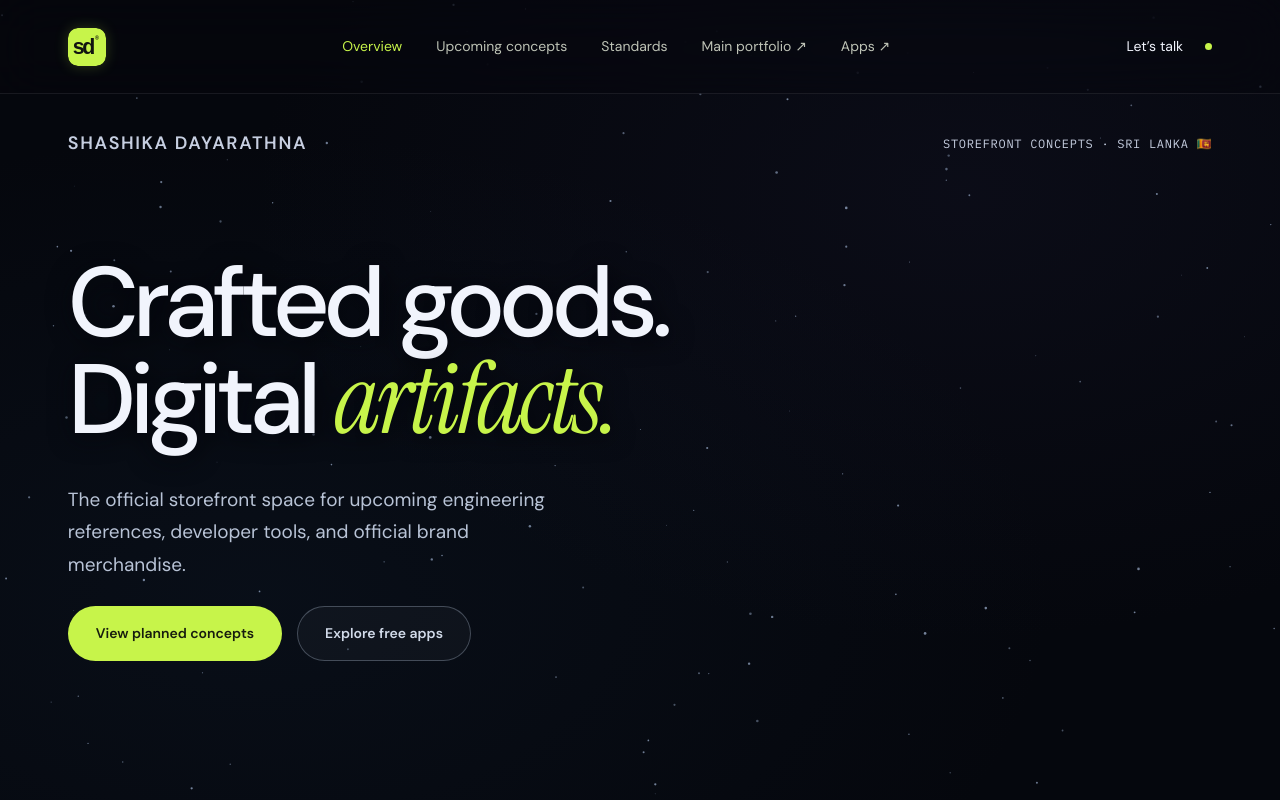
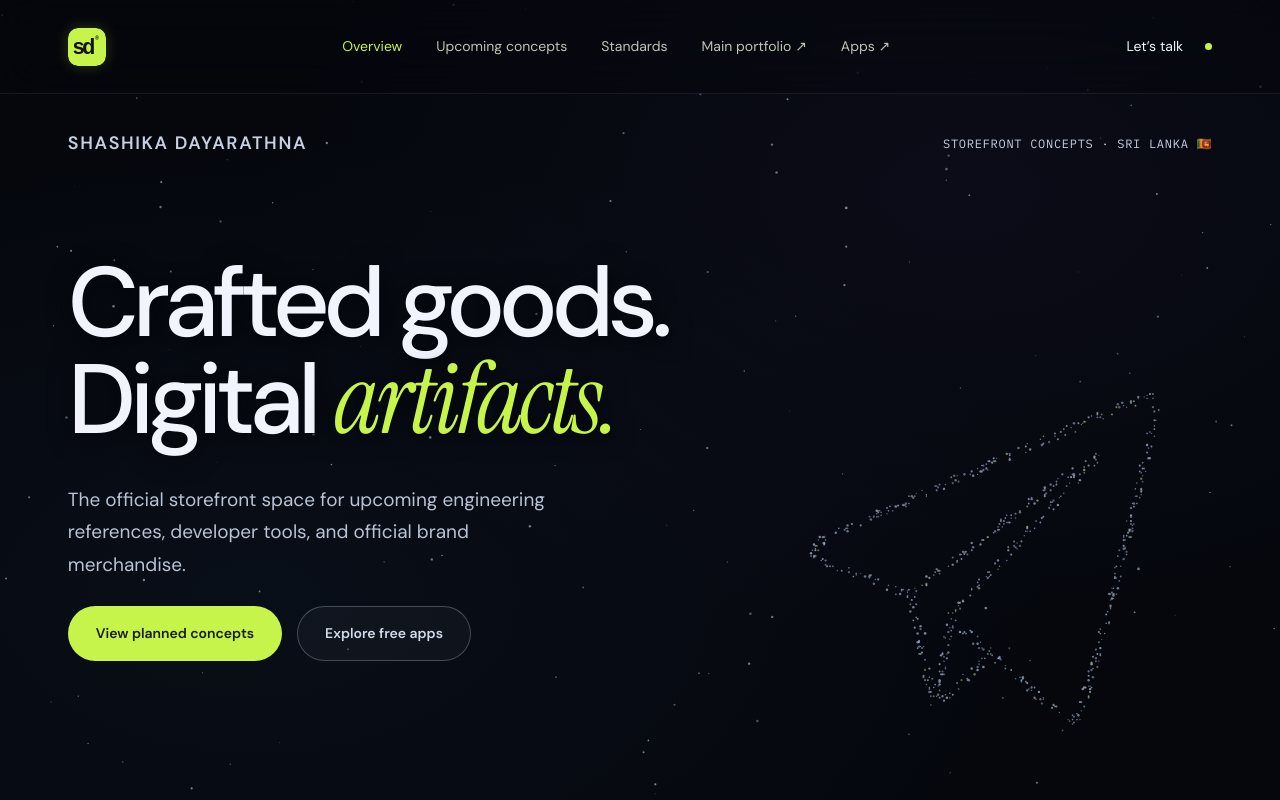
Before and after one commit to shashika-mora/dayarathna-store, a plain HTML site: page index.html in a window 1280 px wide. Shown: the top 800 px of the page. Drawn offline with Linux system fonts and the light colour scheme.

Commit message:
feat(celestial): integrate interactive plane constellation engine in hero

```diff
--- a/index.html
+++ b/index.html
@@ -31,6 +31,7 @@
 
     <main>
         <section class="hero" id="overview">
+            <div class="brain-field particle-anchor" data-particle="plane" aria-hidden="true"></div>
             <div class="hero-meta">
                 <span>SHASHIKA DAYARATHNA</span>
                 <span>STOREFRONT CONCEPTS · SRI LANKA 🇱🇰</span>
--- a/script.js
+++ b/script.js
@@ -61,14 +61,14 @@
 }, { passive: true });
 updateSpace();
 
-// Canvas Starfield Engine
+// Gathering waits for the actual shape to be visible; scattering follows scroll directly.
 (() => {
-    const canvas = document.querySelector('#starfield');
-    if (!canvas) return;
-    const ctx = canvas.getContext('2d');
+    const canvas = document.querySelector('#starfield'), ctx = canvas?.getContext('2d');
     if (!ctx) return;
     const pref = matchMedia('(prefers-reduced-motion: reduce)');
-    let width = 0, height = 0, stars = [], raf = 0, last = 0, elapsed = 0, px = 0, py = 0, tx = 0, ty = 0;
+    const clamp = n => Math.max(0, Math.min(1, n));
+    const smooth = n => n * n * (3 - 2 * n);
+    let width = 0, height = 0, stars = [], shapes = [], raf = 0, last = 0, elapsed = 0, px = 0, py = 0, tx = 0, ty = 0;
 
     function resize() {
         width = innerWidth;
@@ -77,7 +77,7 @@
         canvas.width = Math.round(width * dpr);
         canvas.height = Math.round(height * dpr);
         ctx.setTransform(dpr, 0, 0, dpr, 0, 0);
-        stars = Array.from({ length: Math.min(180, Math.max(75, Math.round(width * height / 7500))) }, () => ({
+        stars = Array.from({ length: Math.min(200, Math.max(85, Math.round(width * height / 7000))) }, () => ({
             x: Math.random(),
             y: Math.random(),
             r: 0.35 + Math.random(),
@@ -105,6 +105,31 @@
             const x = (s.x * width + (motion ? elapsed * 0.004 * s.d + px * s.d : 0) + width) % width;
             const y = (s.y * height + (motion ? -elapsed * 0.0018 * s.d + py * s.d - scrollY * 0.018 * s.d : 0) + height * 100) % height;
             dot(x, y, s.r, motion ? 0.35 + 0.25 * (0.5 + 0.5 * Math.sin(elapsed * 0.0006 + s.phase)) : 0.5);
+        }
+
+        for (const shape of shapes) {
+            const section = shape.section.getBoundingClientRect(), box = shape.anchor.getBoundingClientRect();
+            const visibleHeight = Math.max(0, Math.min(box.bottom, height * 0.94) - Math.max(box.top, 100));
+            const visibleRatio = visibleHeight / Math.max(1, Math.min(box.height, height * 0.8));
+            if (visibleHeight === 0) { shape.armed = false; shape.progress = 0; }
+            if (section.bottom < -height * 0.25 || section.top > height * 1.25) continue;
+            if (visibleRatio >= 0.55) shape.armed = true;
+            const entering = clamp((height * 0.95 - section.top) / (height * 0.4));
+            const leaving = clamp((section.bottom - height * 0.15) / (height * 0.65));
+            const target = shape.armed ? smooth(Math.min(entering, leaving)) : 0;
+            if (target > shape.progress) shape.progress = Math.min(target, shape.progress + dt / 2200);
+            else shape.progress = target;
+            const progress = motion ? shape.progress : 1;
+            const visible = clamp((height * 1.12 - section.top) / (height * 0.25)) * clamp((section.bottom + height * 0.15) / (height * 0.25));
+            if (!visible) continue;
+            const sw = Math.min(box.width, box.height * shape.ratio), sh = sw / shape.ratio, ox = box.left + (box.width - sw) / 2, oy = box.top + (box.height - sh) / 2;
+            for (const p of shape.points) {
+                const targetX = ox + p.u * sw, targetY = oy + p.v * sh;
+                const spreadX = p.x * width, spreadY = p.y * height;
+                const x = spreadX * (1 - progress) + targetX * progress, y = spreadY * (1 - progress) + targetY * progress;
+                const shimmer = motion ? 0.75 + 0.15 * Math.sin(elapsed * 0.001 + p.phase) : 0.85;
+                dot(x, y, p.r, ((shape.armed ? 0.13 : 0.025) + 0.575 * progress) * visible * shimmer, p.lime);
+            }
         }
     }
 
@@ -137,4 +162,32 @@
     pref.addEventListener('change', start);
     resize();
     start();
+
+    fetch('particle-shapes.json?v=2.1').then(r => {
+        if (!r.ok) throw Error('Shapes unavailable');
+        return r.json();
+    }).then(data => {
+        shapes = [...document.querySelectorAll('[data-particle]')].map(anchor => {
+            const spec = data[anchor.dataset.particle];
+            if (!spec) return null;
+            return {
+                anchor,
+                armed: false,
+                progress: 0,
+                section: anchor.closest('section') || anchor.parentElement,
+                ratio: spec.ratio,
+                points: spec.points.map(([u, v], i) => ({
+                    u, v,
+                    x: Math.random(),
+                    y: Math.random(),
+                    r: 0.65 + Math.random() * 0.65,
+                    phase: Math.random() * 6.28,
+                    lime: i % 8 === 0
+                }))
+            };
+        }).filter(Boolean);
+        draw(0);
+    }).catch(e => {
+        console.warn('Particle shapes fallback:', e);
+    });
 })();
```
